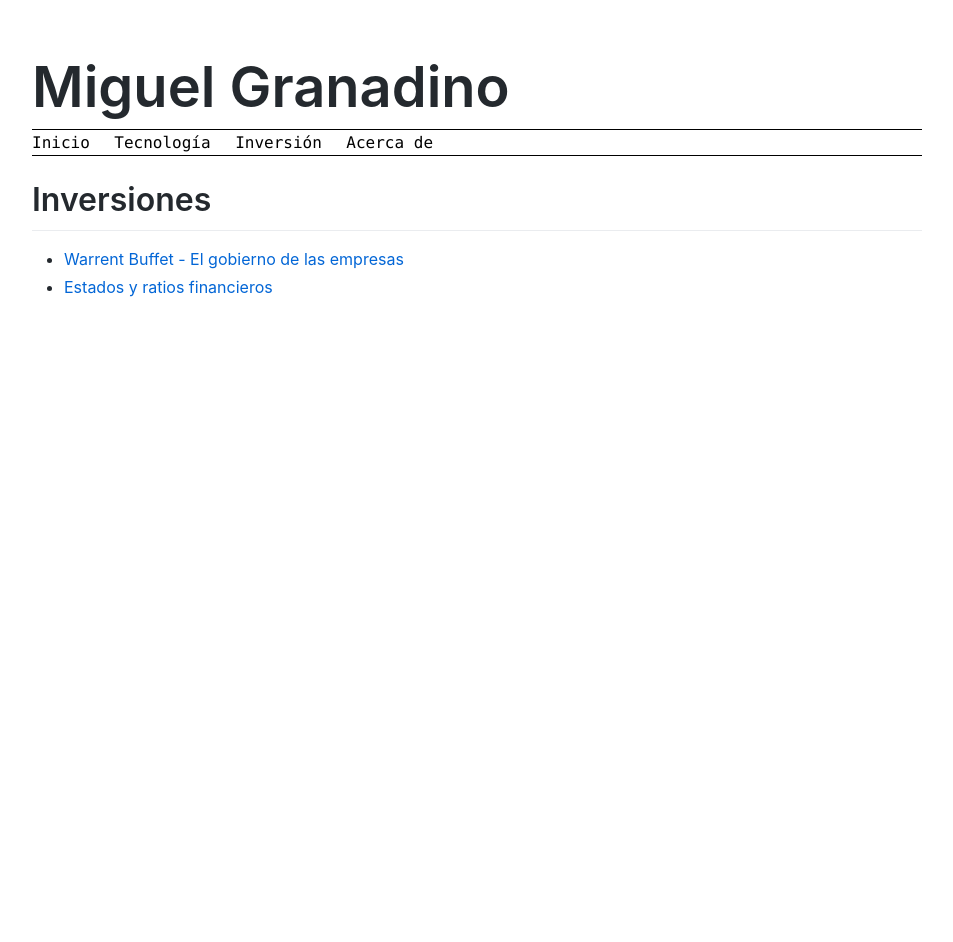
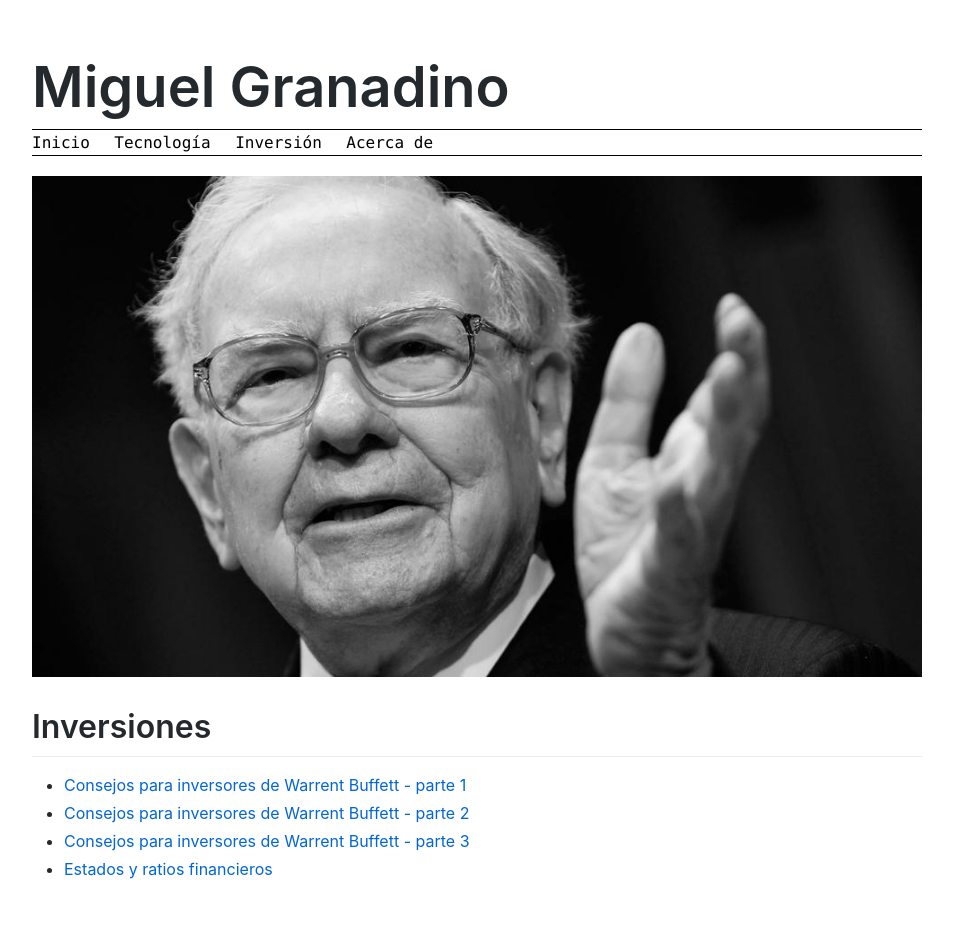
Before and after one commit to Akira3030/formacion, a Jekyll site: the page built from pages/inversiones.md, in a window 1280 px wide. Shown: the whole page, without its empty margins (163-1116 px from the left). Built offline with Jekyll 4.4.1, drawn with Linux system fonts in a browser that asks for light colours; before the commit the page ends 900 px from its top, so only the background shows below that.

Commit message:
Update inversiones.md

```diff
--- a/pages/inversiones.md
+++ b/pages/inversiones.md
@@ -3,7 +3,11 @@ layout: default
 title: Inversiones
 ---
 
+![]({{ site.site_url }}/assets/img/warrent-buffet-img1.jpg)
+
 # Inversiones
 
-* [Warrent Buffet - El gobierno de las empresas](articulos/warrent-buffet-gobierno-empresas.md)
-* [Estados y ratios financieros](ratios-financieros-y-estados-financieros.md)
+* [Consejos para inversores de Warrent Buffett - parte 1](articulos/warrent-buffet-consejos-de-inversion-parte1.md)
+* [Consejos para inversores de Warrent Buffett - parte 2](articulos/warrent-buffet-consejos-de-inversion-parte2.md)
+* [Consejos para inversores de Warrent Buffett - parte 3](articulos/warrent-buffet-consejos-de-inversion-parte3.md)
+* [Estados y ratios financieros](articulos/ratios-financieros-y-estados-financieros.md)
```
